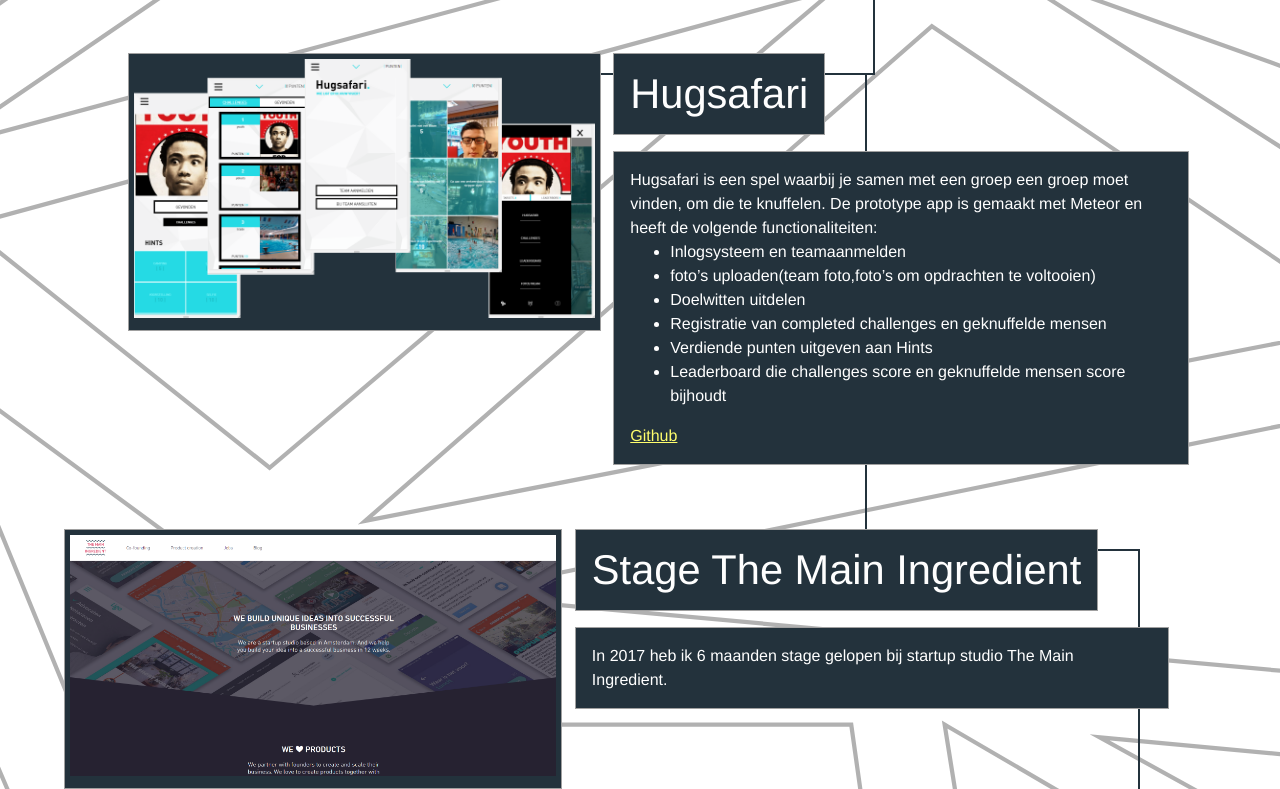
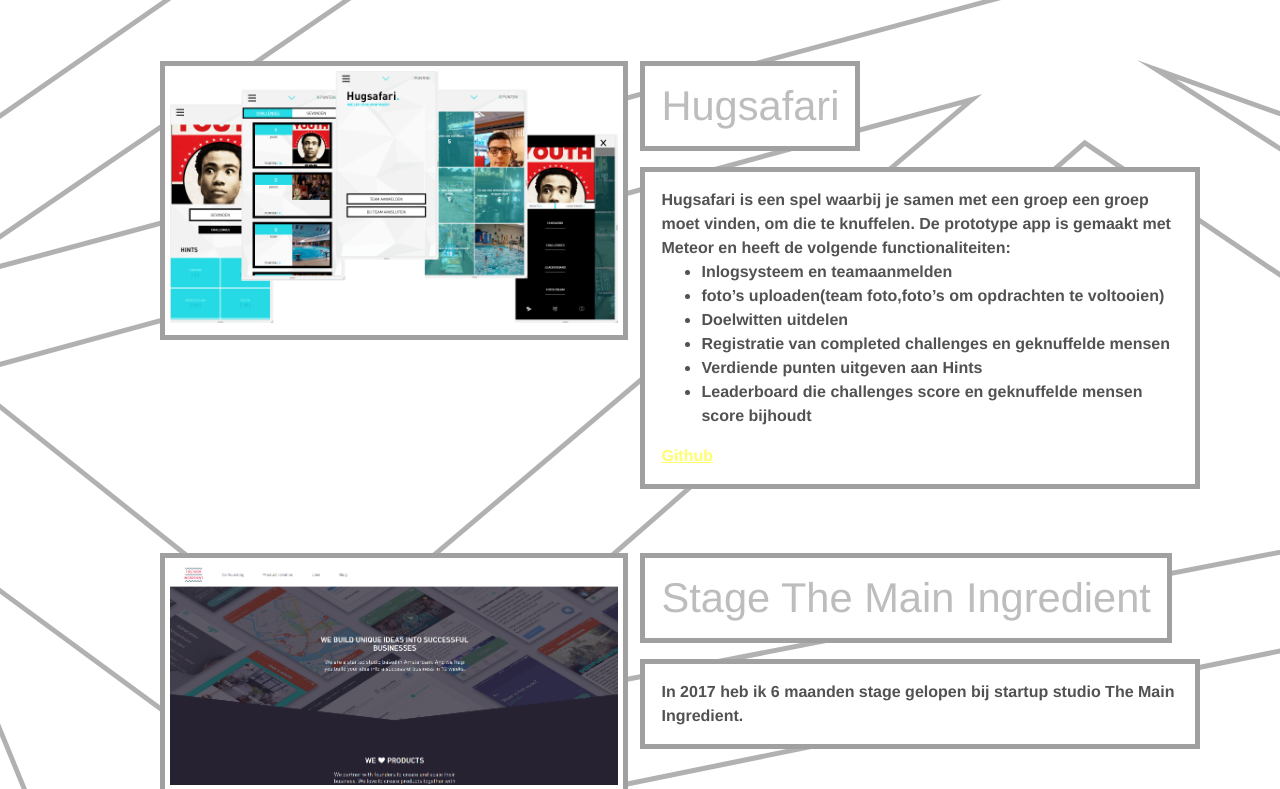
Before and after one commit to jaimiederijk/portefolio2, a plain HTML site: page index.html in a window 1280 px wide. Shown: the part 685-1474 px from the top of the page. Drawn offline with Linux system fonts and the light colour scheme.

Commit message:
svg background

```diff
--- a/css/styleport.css
+++ b/css/styleport.css
@@ -55,6 +55,7 @@
 
 		left: 45%;
 		top: 40%;
+
 	}
 
 	header h1 {
@@ -89,7 +90,7 @@
 	* {
 		margin: 0;
 		font-family: "Helvetica Neue",Helvetica,Arial,sans-serif;
-
+		font-weight: 600;
 	}
 	a {
 		color: #fffe6c;
@@ -199,7 +200,7 @@
 		max-width: 35em;
 		/*margin: 1rem;*/
 		padding: 1rem;
-		color: white;
+		color: #525252;
 
 	}
 	#portfoliobody .projecttext h2 {
@@ -210,12 +211,14 @@
 	}
 	#portfoliobody > section {
 		/*clear: both;*/
+		/* background-color: white; */
 		padding-top: 1rem;
 		margin-bottom: 3rem;
+		margin-left: 10rem;
 	}
 	#portfoliobody .projecttext, #portfoliobody .imgholder, .textholder h2 {
-		background-color: rgb(35, 50, 60);
-		border: #a0a0a0 solid 1px;
+		background-color: rgb(255, 255, 255);
+		border: #a0a0a0 solid 5px;
 	}
 	.textholder h2 {
 		display: inline-block;
@@ -223,7 +226,7 @@
 
 	    max-width: 35em;
 	    margin-bottom: 1rem;
-	    color: #fefefe;
+	    color: #bdbdbd;
 	}
 	#content1 {
 		margin-left: 20%;
@@ -372,6 +375,13 @@
 		background-repeat: repeat;
 	}
 }
+
+#test {
+	height: 50rem;
+	width: 100%;
+	background-color: white;
+}
+
 @media (max-width: 800px) {
 	h2 {
 		font-size: 1.7em;
--- a/index.html
+++ b/index.html
@@ -350,10 +350,13 @@
                     <p><a href="https://github.com/jaimiederijk"><img class="logo" src="images/github-mark.png"> <span>Github</span></a></p>
                 </article>
             </footer>
+            <div id=test>
 
+            </div>
         </main>
-        <script type="text/javascript" src="javascript/javascript.js"></script>
+
         <script type="text/javascript" src="javascript/lib/svg.min.js"></script>
         <script src="javascript/lib/routie.min.js"></script>
+        <script type="text/javascript" src="javascript/javascript.js"></script>
     </body>
 </html>
--- a/javascript/javascript.js
+++ b/javascript/javascript.js
@@ -2,8 +2,8 @@ var htmlElements = {
     body: document.querySelector('body'),
     header: document.querySelector('header'),
     content : document.querySelectorAll('#portfoliobody > section'),
-    main: document.querySelector('main')
-
+    main: document.querySelector('main'),
+    testbackground: document.querySelector('#test')
 
 };
 
@@ -11,9 +11,10 @@ var app = {
     init: function() {
         // app.checkView();
         // routes.init();
-        this.createContentId();
-        lines.init();
+        //this.createContentId();
+        //lines.init();
         // view.slider();
+        svgStuff.createRect();
 
     },
     createContentId : function() {
@@ -40,8 +41,37 @@ var routes = {
 
 var svgStuff = {
   createRect : function() {
-    var draw = SVG('drawing').size(300, 300)
-    var rect = draw.rect(100, 100).attr({fill: "#a0a0a0"})
+    var bodyWidth = htmlElements.body.offsetWidth;
+    var rect = {};
+    var rectFill = {};
+    var rectHor = {};
+    var rectHorFill = {};
+    var draw = SVG(htmlElements.testbackground).size(bodyWidth, 1000)
+    var numberOfBars = 7;
+    var yo = bodyWidth/numberOfBars
+    //var xArray = [-100,-100,-100,-100,-100,-100]
+    //var yArray = [100, 300, 450, 700, -150, 1100]
+
+
+    for (var i = 0; i < numberOfBars; i++) {
+
+      rect[i] = draw.rect(bodyWidth+500, 50).move(-100, i*yo).rotate(i*5).attr({fill: "#a0a0a0"})
+      rectHor[i] = draw.rect(50, bodyWidth+500).move(i*yo, -100).rotate(i*5).attr({fill: "#a0a0a0"})
+    }
+    // seperated for so these ar all on top
+    for (var b = 0; b < numberOfBars; b++) {
+      rectFill[b] = draw.rect(bodyWidth+500, 44).move(-100, b*yo+1).rotate(b*5).attr({fill: "#fff"})
+      rectHorFill[b] = draw.rect(44 ,bodyWidth+500).move(b*yo+5, -100).rotate(b*5).attr({fill: "#fff"})
+      //rect[b].animate(4000).rotate(360).loop()
+      rectFill[b].animate(2000).move(-100, b*yo+5).loop()
+      rectHorFill[b].animate(2000).move(b*yo+1, -100).loop()
+    }
+
+    //draw.animate().rotate(45).loop()
+  //  var rect = draw.rect(bodyWidth, 50).move(0, 100).attr({fill: "#a0a0a0"})
+    //var rect2 = draw.rect(bodyWidth, 50).move(0, 100).rotate(45).attr({fill: "#a0a0a0"})
+  //  var rectfill2 = draw.rect(bodyWidth, 44).move(0, 103).attr({fill: "#fff"})
+//    var rectfill = draw.rect(bodyWidth, 44).move(0, 103).rotate(45).attr({fill: "#fff"})
   }
 }
 
```
